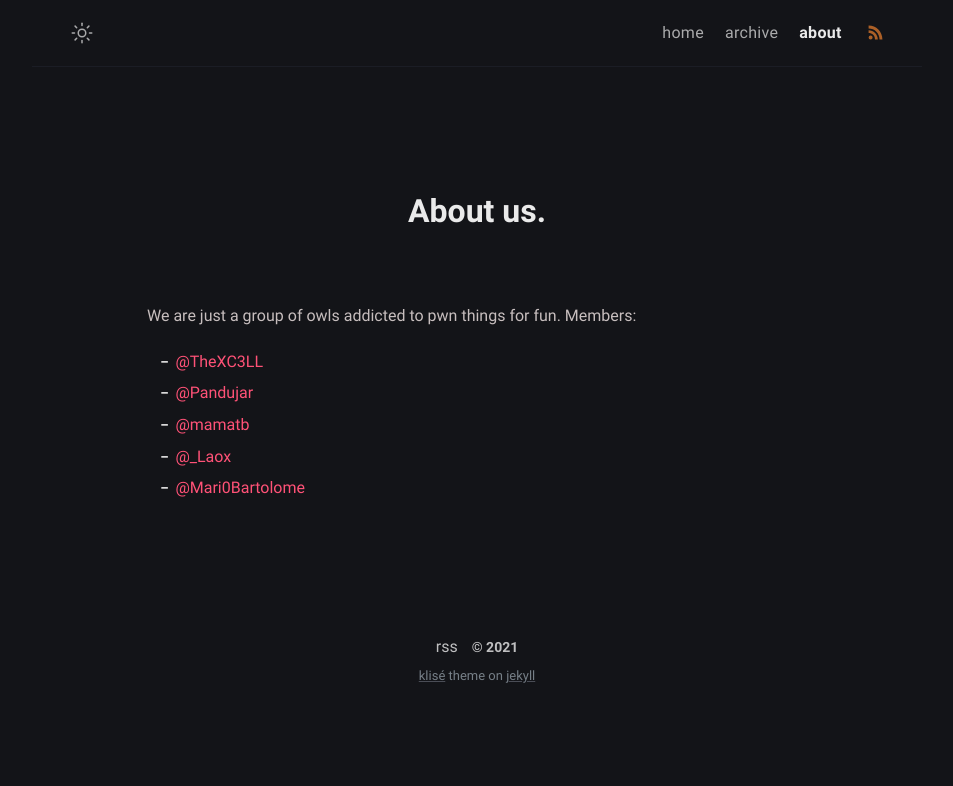
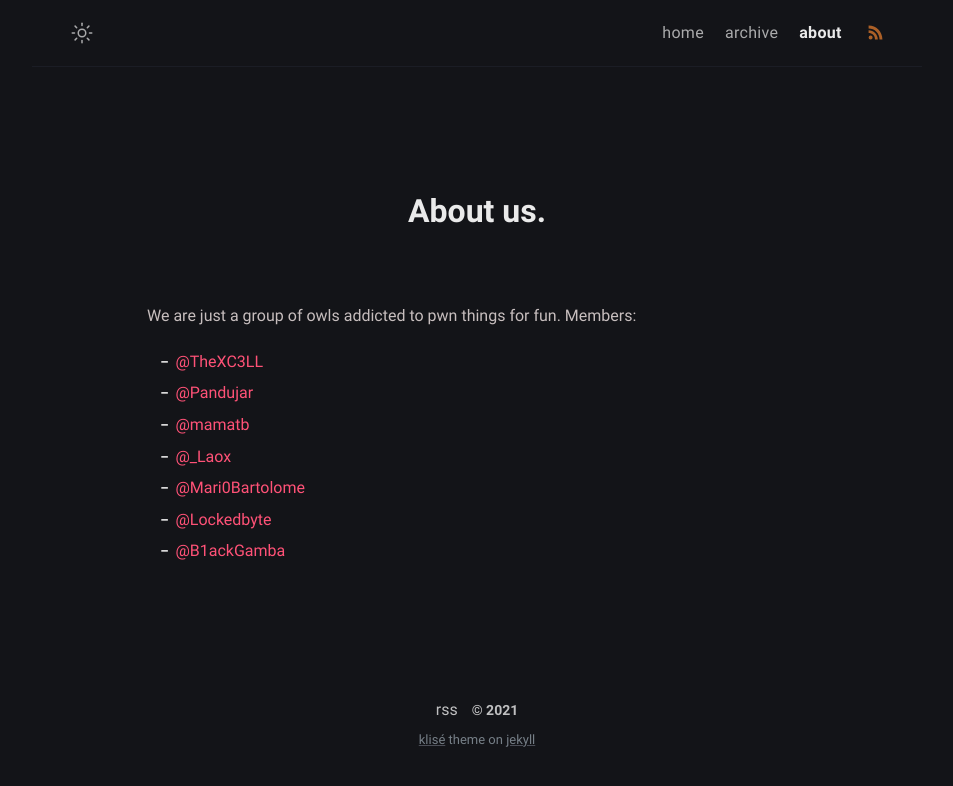
Before and after one commit to Adepts-Of-0xCC/blog, a Jekyll site: the page built from about.md, in a window 1280 px wide. Shown: the top 786 px of the page, without its empty margins (163-1116 px from the left). Built offline with Jekyll 4.4.1, drawn with Linux system fonts in a browser that asks for light colours.

Commit message:
Update about.md

```diff
--- a/about.md
+++ b/about.md
@@ -13,3 +13,5 @@ We are just a group of owls addicted to pwn things for fun. Members:
 - [@mamatb](https://twitter.com/m_amatb)
 - [@_Laox](https://twitter.com/_Laox)
 - [@Mari0Bartolome](https://twitter.com/Mari0Bartolome)
+- [@Lockedbyte](https://twitter.com/Lockedbyte)
+- [@B1ackGamba](https://twitter.com/b1ackGamba)
```
